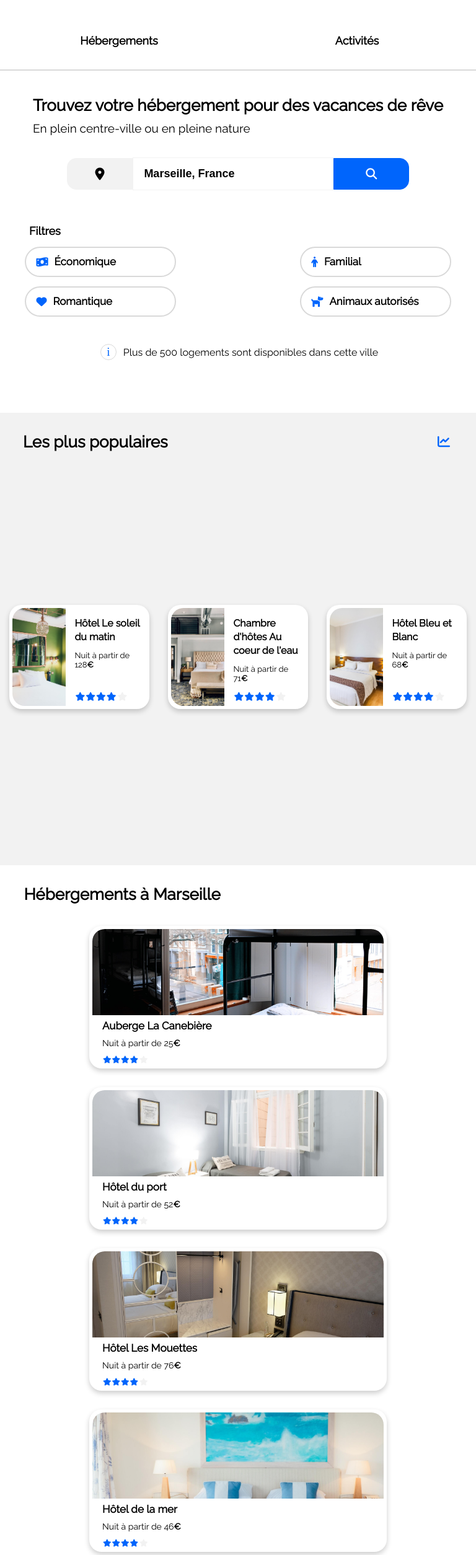
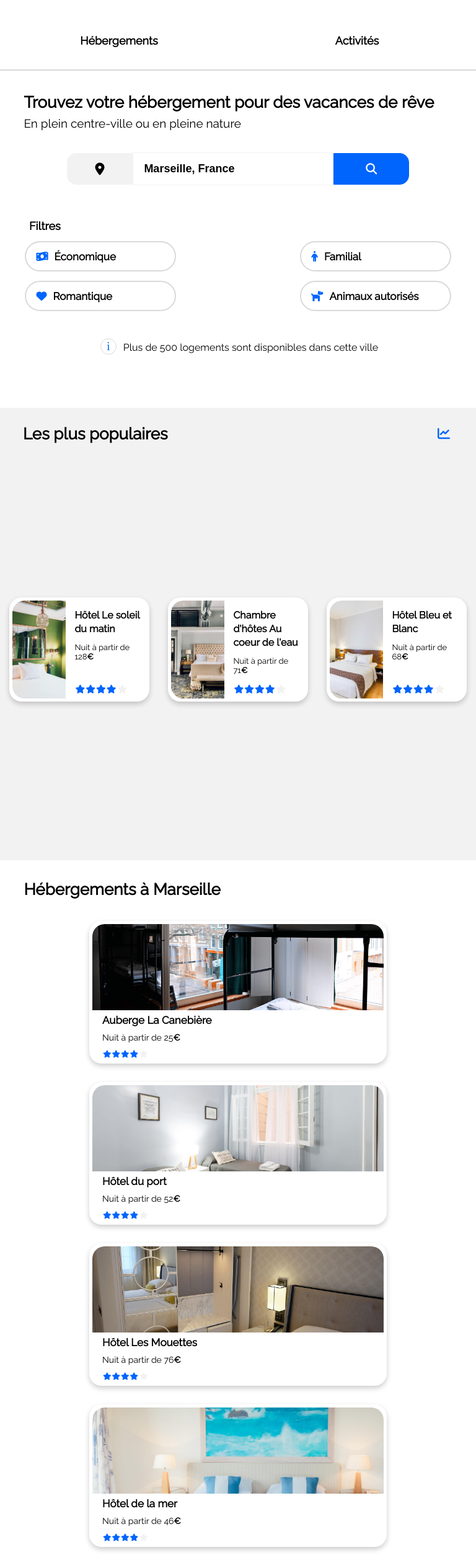
Before and after one commit to Rafikosaure/OC-Projet-1---Booki, a plain HTML site: page index.html in a window 768 px wide. Shown: the part 51-2560 px from the top of the page at 62% size. Drawn offline with Linux system fonts and the light colour scheme.

Commit message:
intégration de la partie "formulaire" dans le "main", modifications au niveau des h1 pour validation du W3C, ajout du "cursor: pointer" sur le bouton "rechercher" et mise des cartes dans des balises "article" plutôt que dans des "div"

```diff
--- a/css/style.css
+++ b/css/style.css
@@ -6,7 +6,7 @@ body {
 }
 
 
-/* Début de page : header & section "Formulaire" */
+/* Début de page : "header" */
 header {
     display: flex;
     flex-direction: row;
@@ -56,6 +56,14 @@ et tablette, mais en dessous en mobile ! */
     color: #0065FC;
 }
 
+
+/* Code CSS du "main", le corps de texte (sections : "Formulaire",
+"Hébergements", "Les plus populaires" & "Activités à Marseille") */
+main {
+    display: flex;
+    flex-direction: column;
+}
+
 h1 {
     font-size: 26px;
 }
@@ -75,6 +83,11 @@ h3 {
 
 .h2_formulaire_de_recherche {
     margin-top: -10px;
+}
+
+.h1_section_formulaire_de_recherche {
+    padding-left: 25px;
+    padding-right: 25px;
 }
 
 .section_formulaire_de_recherche {
@@ -127,6 +140,7 @@ form {
     font-size: 18px;
     color: white;
     line-height: 21px;
+    cursor: pointer;
 }
 
 .icone_loupe_rechercher {
@@ -224,15 +238,6 @@ form {
     font-size: 16px;
 }
 
-
-/* Code CSS du "main", le corps de texte (sections :
-"Hébergements", "Les plus populaires" & "Activités à Marseille") */
-main {
-    display: flex;
-    flex-direction: column;
-    justify-content: center;
-}
-
 .section_hebergements_et_populaires {
     display: flex;
     flex-direction: row;
@@ -269,8 +274,9 @@ main {
 }
 
 .titre1_section_hebergements_marseille {
-    text-indent: 40px;
+    margin-left: 5%;
     font-weight: 700;
+    font-size: 26px;
 }
 
 .carte_hebergements {
@@ -352,7 +358,7 @@ main {
 
 
 /* Ici : section "Les plus populaires" */
-.section_article {
+.section_les_plus_populaires {
     display: flex;
     flex-direction: column;
     background-color: #F2F2F2;
@@ -469,6 +475,11 @@ main {
     margin-left: 20px;
     margin-right: 20px;
     margin-bottom: 55px;
+}
+
+#Activites {
+    font-weight: 700;
+    font-size: 26px;
 }
 
 .ensemble_cartes_Activites_a_Marseille {
@@ -616,7 +627,7 @@ footer {
     }
 
     main {
-        align-items: center;
+        align-items: baseline;
     }
 
     .section_hebergements_et_populaires {
@@ -634,7 +645,7 @@ footer {
         min-width: 800px;
     }
 
-    .section_article {
+    .section_les_plus_populaires {
         width: 100%;
         min-width: 800px;
         margin-top: 45px;
@@ -759,6 +770,16 @@ footer {
         border-bottom: solid 2px #0065FC;
     }
 
+    .div_titres_section_formulaire_de_recherche {
+        width: 100%;
+    }
+
+    .h1_section_formulaire_de_recherche {
+        width: auto;
+        padding-left: 5%;
+        padding-right: 5%;
+    }
+
     .section_formulaire_de_recherche {
         justify-content: center;
         width: auto;
@@ -845,7 +866,7 @@ footer {
         margin-right: 0px;
     }
 
-    .section_article {
+    .section_les_plus_populaires {
         width: auto;
         min-width: auto;
         height: 715px;
@@ -888,14 +909,6 @@ footer {
         padding-top: 10px;
         padding-bottom: 30px;
         min-width: auto;
-    }
-
-    .titre1_section_hebergements_marseille {
-        /*
-        text-indent: 37px;
-        */
-        text-indent: initial;
-        margin-left: 5%;
     }
 
     .div_toutes_les_cartes {
--- a/index.html
+++ b/index.html
@@ -31,12 +31,25 @@
 
 
 
+    <!-- Corps de texte (main) -->
+    <main>
+
+
+
     <!-- Section "Formulaire de recherche" -->
+        <h1 class="h1_section_formulaire_de_recherche">Trouvez votre hébergement pour des vacances de rêve</h1>
         <section class="section_formulaire_de_recherche">
+
+            <div class="div_titres_section_formulaire_de_recherche">
+                <h2 class="h2_formulaire_de_recherche">En plein centre-ville ou en pleine nature</h2>
+            </div>
+
+            <!--
             <div class="div_titres_section_formulaire_de_recherche">
                 <h1>Trouvez votre hébergement pour des vacances de rêve</h1>
                 <h2 class="h2_formulaire_de_recherche">En plein centre-ville ou en pleine nature</h2>
             </div>
+            -->
 
             <form action="#" method="post">
                 <div class="div_icone_recherche">
@@ -85,19 +98,18 @@
 
 
 
-    <!-- Corps de texte (main) -->
-    <main>
+    <!-- Sections "Hébergements" et "Les plus populaires" -->
         <div class="section_hebergements_et_populaires">
 
 
 
     <!-- Section "Hébergements" -->
             <section class="section_hebergements">
-                <h1 class="titre1_section_hebergements_marseille" id="Hebergements">Hébergements à Marseille</h1>
+                <h2 class="titre1_section_hebergements_marseille" id="Hebergements">Hébergements à Marseille</h2>
                 <div class="div_toutes_les_cartes">
                     <div class="div_serie_de_trois_cartes">
 
-                        <div class="carte_hebergements">
+                        <article class="carte_hebergements">
                             <a href="#" class="carte_clic">
                                 <img class="image_carte_hebergement" src="images/hebergements/2_large/marcus-loke-WQJvWU_HZFo-unsplash.jpg" alt="Photo_hotel">
 
@@ -114,10 +126,10 @@
                                 </div>
 
                             </a>
-                        </div>
+                        </article>
 
 
-                        <div class="carte_hebergements">
+                        <article class="carte_hebergements">
                             <a href="#" class="carte_clic">
                                 <img class="image_carte_hebergement" src="images/hebergements/2_large/fred-kleber-gTbaxaVLvsg-unsplash.jpg" alt="Photo_hotel">
 
@@ -133,9 +145,9 @@
                                     </div>
                                 </div>
                             </a>
-                        </div>
+                        </article>
 
-                        <div class="carte_hebergements">
+                        <article class="carte_hebergements">
                             <a href="#" class="carte_clic">
                                 <img class="image_carte_hebergement" src="images/hebergements/2_large/reisetopia-B8WIgxA_PFU-unsplash.jpg" alt="Photo_hotel">
 
@@ -151,13 +163,13 @@
                                     </div>
                                 </div>
                             </a>
-                        </div>
+                        </article>
 
                     </div>
 
                     <div class="div_serie_de_trois_cartes">
 
-                        <div class="carte_hebergements">
+                        <article class="carte_hebergements">
 
                             <a href="#" class="carte_clic">
 
@@ -176,10 +188,9 @@
                                 </div>
 
                             </a>
+                        </article>
 
-                        </div>
-
-                        <div class="carte_hebergements">
+                        <article class="carte_hebergements">
                             <a href="#" class="carte_clic">
                                 <img class="image_carte_hebergement" src="images/hebergements/2_large/nicate-lee-kT-ZyaiwBe0-unsplash.jpg" alt="Photo_hotel">
 
@@ -195,9 +206,9 @@
                                     </div>
                                 </div>
                             </a>
-                        </div>
+                        </article>
 
-                        <div class="carte_hebergements">
+                        <article class="carte_hebergements">
                             <a href="#" class="carte_clic">
                                 <img class="image_carte_hebergement" src="images/hebergements/2_large/febrian-zakaria-M6S1WvfW68A-unsplash.jpg" alt="Photo_hotel">
 
@@ -214,7 +225,7 @@
                                     </div>
                                 </div>
                             </a>
-                        </div>
+                        </article>
 
                     </div>
                 </div>
@@ -228,14 +239,14 @@
 
 
     <!-- Section "Les plus populaires" -->
-            <article class="section_article">
+            <div class="section_les_plus_populaires">
                 <div class="div_titre_les_plus_populaires_avec_icone_courbe_montante">
                     <h1>Les plus populaires</h1>
                     <div class="div_icone_courbe_montante"><i class="fa-solid fa-chart-line"></i></div>
                 </div>
                 <div class="conteneur_cartes_les_plus_populaires">
 
-                    <div class="carte_les_plus_populaires">
+                    <article class="carte_les_plus_populaires">
                         <a class="carte_clic_populaires" href="#">
 
 
@@ -256,12 +267,12 @@
                             </div>
 
                         </a>
-                    </div>
+                    </article>
 
 
 
 
-                    <div class="carte_les_plus_populaires">
+                    <article class="carte_les_plus_populaires">
                         <a class="carte_clic_populaires" href="#">
 
                             <img class="image_carte_plus_populaires" src="images/hebergements/2_large/aw-creative-VGs8z60yT2c-unsplash.jpg" alt="Photo_hotel">
@@ -281,11 +292,11 @@
                             </div>
 
                         </a>
-                    </div>
+                    </article>
 
 
 
-                    <div class="carte_les_plus_populaires">
+                    <article class="carte_les_plus_populaires">
                         <a class="carte_clic_populaires" href="#">
 
                             <img class="image_carte_plus_populaires" src="images/hebergements/2_large/febrian-zakaria-sjvU0THccQA-unsplash.jpg" alt="Photo_hotel">
@@ -305,11 +316,11 @@
                             </div>
                         </a>
 
-                    </div>
+                    </article>
 
 
                 </div>
-            </article>
+            </div>
 
         </div>
 
@@ -317,11 +328,10 @@
 
     <!-- Section "Activités à Marseille" -->
         <section class="Activites_a_Marseille">
-
-            <h1 id="Activites">Activités à Marseille</h1>
+            <h2 id="Activites">Activités à Marseille</h2>
             <div class="ensemble_cartes_Activites_a_Marseille">
 
-                <div class="carte_Activites_a_Marseille">
+                <article class="carte_Activites_a_Marseille">
                     <a class="carte_clic_Activites_Marseille" href="#">
 
                         <img class="photo_Marseille" src="images/activites/2_large/reno-laithienne-QUgJhdY5Fyk-unsplash.jpg" alt="Photo_Marseille">
@@ -332,9 +342,9 @@
 
                     </a>
 
-                </div>
+                </article>
 
-                <div class="carte_Activites_a_Marseille">
+                <article class="carte_Activites_a_Marseille">
                     <a class="carte_clic_Activites_Marseille" href="#">
 
                         <img class="photo_Marseille" src="images/activites/2_large/paul-hermann-QFTrLdQIRhI-unsplash.jpg" alt="Photo_Marseille">
@@ -344,9 +354,9 @@
                         </div>
 
                     </a>
-                </div>
+                </article>
 
-                <div class="carte_Activites_a_Marseille">
+                <article class="carte_Activites_a_Marseille">
                     <a class="carte_clic_Activites_Marseille" href="#">
 
                         <img class="photo_Marseille" src="images/activites/2_large/kilyan-sockalingum-NR8-cBCN3aI-unsplash.jpg" alt="Photo_Marseille">
@@ -356,9 +366,9 @@
                         </div>
 
                     </a>
-                </div>
+                </article>
 
-                <div class="carte_Activites_a_Marseille">
+                <article class="carte_Activites_a_Marseille">
                     <a class="carte_clic_Activites_Marseille" href="#">
 
                         <img class="photo_Marseille" src="images/activites/2_large/florian-wehde-xW9e8gdotxI-unsplash.jpg" alt="Photo_Marseille">
@@ -368,7 +378,7 @@
                         </div>
 
                     </a>
-                </div>
+                </article>
 
             </div>
 
```
Lines whose indentation alone changed are shown as unchanged.
